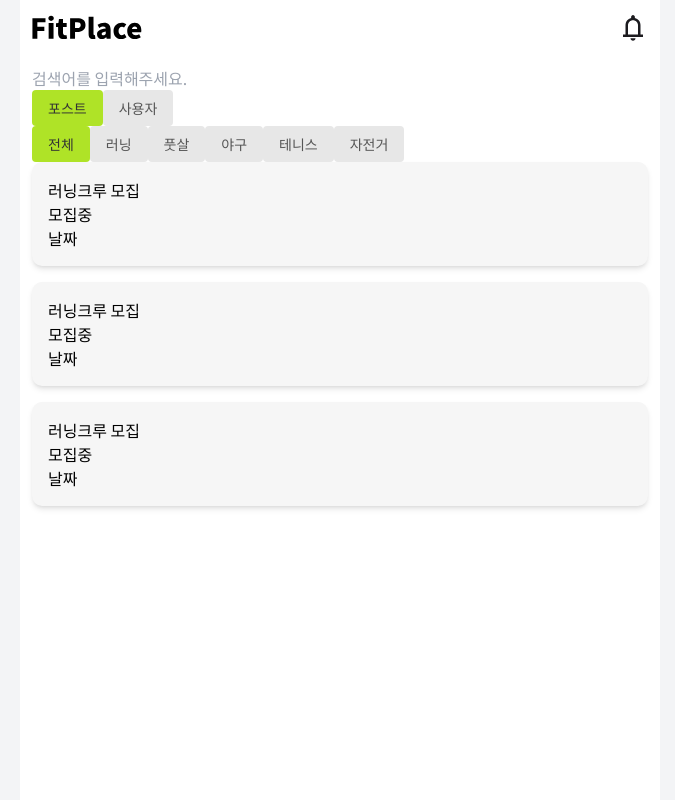
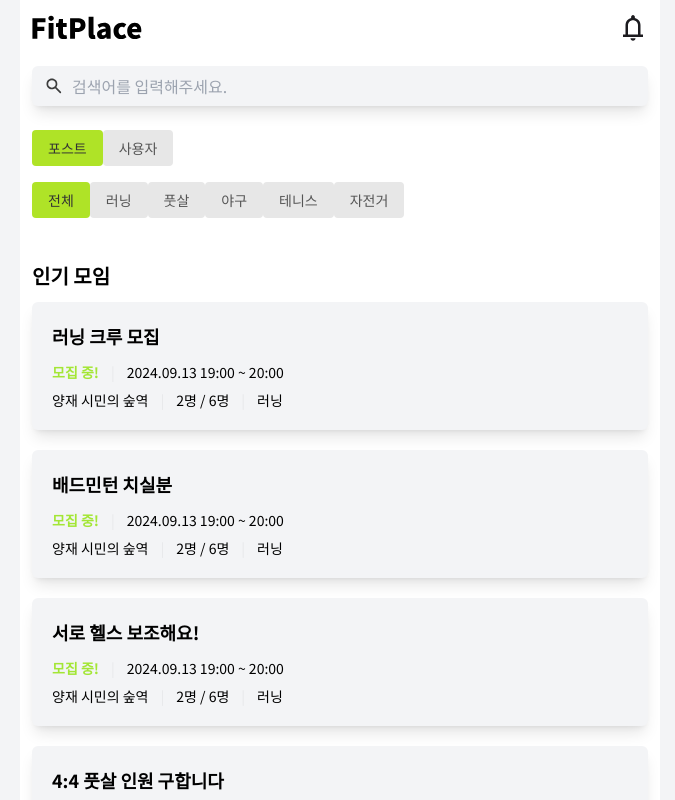
Before and after one commit to prgrms-fe-devcourse/NFE1_2_FitPlace, a React (Vite) app: page /search in a window 1280 px wide. Shown: the top 800 px of the page, without its empty margins (300-975 px from the left). Built offline with nearby package versions, Linux system fonts and the light colour scheme.

Commit message:
fix: search_bar 사용, 수정

```diff
--- /dev/null
+++ b/src/components/SearchResult.tsx
@@ -0,0 +1,30 @@
+import React from "react";
+import Health_post from "../components/Health_post";
+import Button from "../components/Button";
+
+const SearchResult = () => {
+    return (
+        <div>
+            <div className="postCategory">
+                <Button label="전체" color="green" size="mid" />
+                <Button label="러닝" color="grey" size="mid" />
+                <Button label="풋살" color="grey" size="mid" />
+                <Button label="야구" color="grey" size="mid" />
+                <Button label="테니스" color="grey" size="mid" />
+                <Button label="자전거" color="grey" size="mid" />
+            </div>
+            <section>
+                <p className="font-bold mt-11 text-xl mb-3">인기 모임</p>
+                <div className="h-1/2">
+                    <Health_post title={"러닝 크루 모집"} />
+                    <Health_post title={"배드민턴 치실분"} />
+                    <Health_post title={"서로 헬스 보조해요!"} />
+                    <Health_post title={"4:4 풋살 인원 구합니다"} />
+                    <Health_post title={"1:1 농구 해요!"} />
+                </div>
+            </section>
+        </div>
+    );
+};
+
+export default SearchResult;
--- a/src/components/Search_bar.tsx
+++ b/src/components/Search_bar.tsx
@@ -1,7 +1,9 @@
 import React from "react";
 import Search from "../assets/Search.svg";
-
-const Search_bar = () => {
+interface SearchBarProps {
+    placeholder: string;
+}
+const Search_bar: React.FC<SearchBarProps> = ({ placeholder }) => {
     return (
         <div className="relative w-full">
             <img
@@ -11,7 +13,7 @@ const Search_bar = () => {
             />
             <input
                 className="bg-gray-100 h-8 w-full rounded-md shadow-lg p-5 pl-10"
-        placeholder="원하는 정보를 검색하세요!"
+                placeholder={placeholder}
                 type="text"
             />
         </div>
--- a/src/main.tsx
+++ b/src/main.tsx
@@ -5,9 +5,7 @@ import "./index.css";
 import { BrowserRouter } from "react-router-dom";
 
 ReactDOM.createRoot(document.getElementById("root")!).render(
-  <React.StrictMode>
     <BrowserRouter>
-      <App />
+        <App />
     </BrowserRouter>
-  </React.StrictMode>
 );
--- a/src/pages/Mainpage.tsx
+++ b/src/pages/Mainpage.tsx
@@ -8,7 +8,7 @@ const Mainpage = () => {
     return (
         <div className="w-140 min-h-screen bg-white p-3">
             {/* 검색창 */}
-            <Search_bar />
+            <Search_bar placeholder="검색" />
             <section className="mt-11">
                 <p className="font-bold mt-11 text-xl mb-3">인기종목</p>
                 <div className="flex">
--- a/src/pages/Search.tsx
+++ b/src/pages/Search.tsx
@@ -1,30 +1,19 @@
 import React from "react";
-import PostItem from "../components/PostItem";
 import Button from "../components/Button";
+import Search_bar from "../components/Search_bar";
+import SearchResult from "../components/SearchResult";
 
 const Search = () => {
     return (
         <div className="w-140 min-h-screen bg-white p-3">
-            <div className="searchInput">
-                <input type="text" placeholder="검색어를 입력해주세요." />
-            </div>
-            <div className="searchCategory">
+            <section className="mb-6">
+                <Search_bar placeholder="검색어를 입력해주세요." />
+            </section>
+            <div className="mb-4 flex">
                 <Button label="포스트" color="green" size="mid" />
                 <Button label="사용자" color="grey" size="mid" />
             </div>
-            <div className="postCategory">
-                <Button label="전체" color="green" size="mid" />
-                <Button label="러닝" color="grey" size="mid" />
-                <Button label="풋살" color="grey" size="mid" />
-                <Button label="야구" color="grey" size="mid" />
-                <Button label="테니스" color="grey" size="mid" />
-                <Button label="자전거" color="grey" size="mid" />
-            </div>
-            <div className="contentsBoxWrap">
-                <PostItem />
-                <PostItem />
-                <PostItem />
-            </div>
+            <SearchResult />
         </div>
     );
 };
```
Lines whose indentation alone changed are shown as unchanged.
